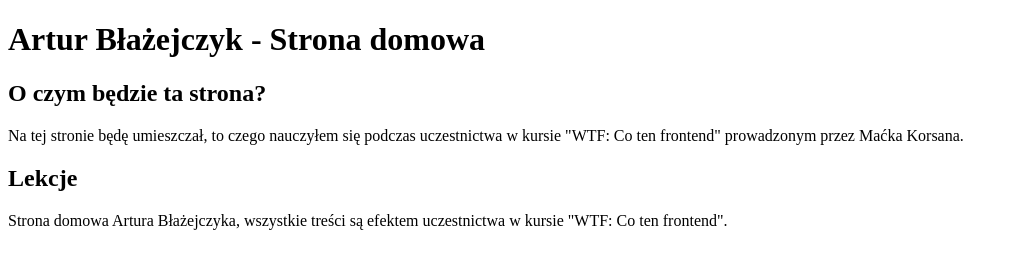
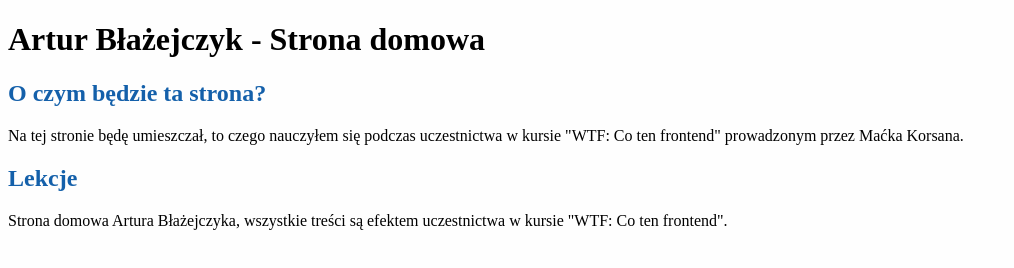
Before and after one commit to ArturBlazejczyk/arturblazejczyk, a plain HTML site: page index.html in a window 1280 px wide. Shown: the whole page, without its empty margins (0-1014 px from the left). Drawn offline with Linux system fonts and the light colour scheme.

Commit message:
feat: new h2 color

```diff
--- a/index.html
+++ b/index.html
@@ -5,7 +5,7 @@
     <meta charset="UTF-8">
     <meta name="viewport" content="width=device-width, initial-scale=1.0">
     <meta http-equiv="X-UA-Compatible" content="ie=edge">
-    <link rel="stylesheet" href="style.css">
+    <link rel="stylesheet" href="style.css" type="text/css">
     <title>Artur Błażejczyk - Strona Domowa</title>
 </head>
 
--- a/style.css
+++ b/style.css
@@ -0,0 +1,7 @@
+body{
+    background-color: #fefefe;
+}
+
+h2{
+    color: #1460aa;
+}
```
